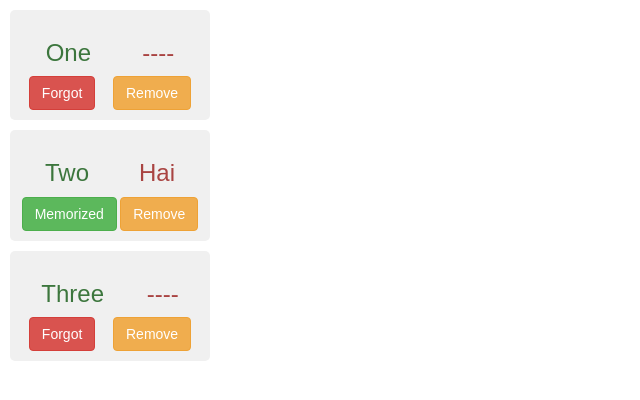
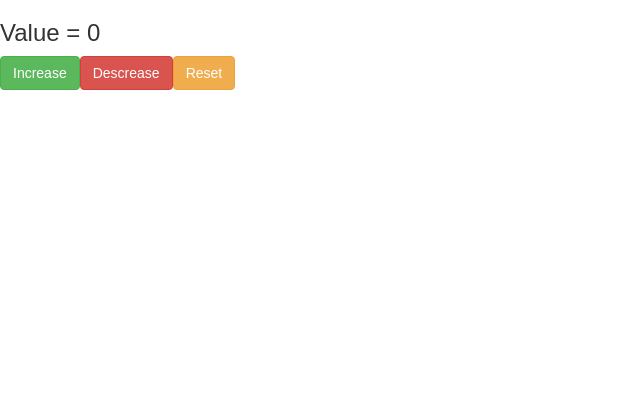
Before and after one commit to vanpho93/react1205, a React (Create React App) app: page / in a window 1280 px wide. Shown: the top 400 px of the page, without its empty margins (0-640 px from the left). Built offline with nearby package versions, Linux system fonts and the light colour scheme.

Commit message:
component Box

```diff
--- a/src/App.js
+++ b/src/App.js
@@ -1,10 +1,11 @@
 import React, { Component } from 'react';
 import List from './components/List';
+import Box from './components/Box';
 import './App.css';
 
 class App extends Component {
   render() {
-    return <List />;
+    return <Box />;
   }
 }
 
--- /dev/null
+++ b/src/components/Box.js
@@ -0,0 +1,16 @@
+import React, { Component } from 'react';
+
+export default class Box extends Component {
+    render() {
+        return (
+            <div>
+                <h3>Value = 0</h3>
+                <button className="btn btn-success" onClick={() => console.log(123)}>
+                    Increase
+                </button>
+                <button className="btn btn-danger">Descrease</button>
+                <button className="btn btn-warning">Reset</button>
+            </div>
+        );
+    }
+}
```
